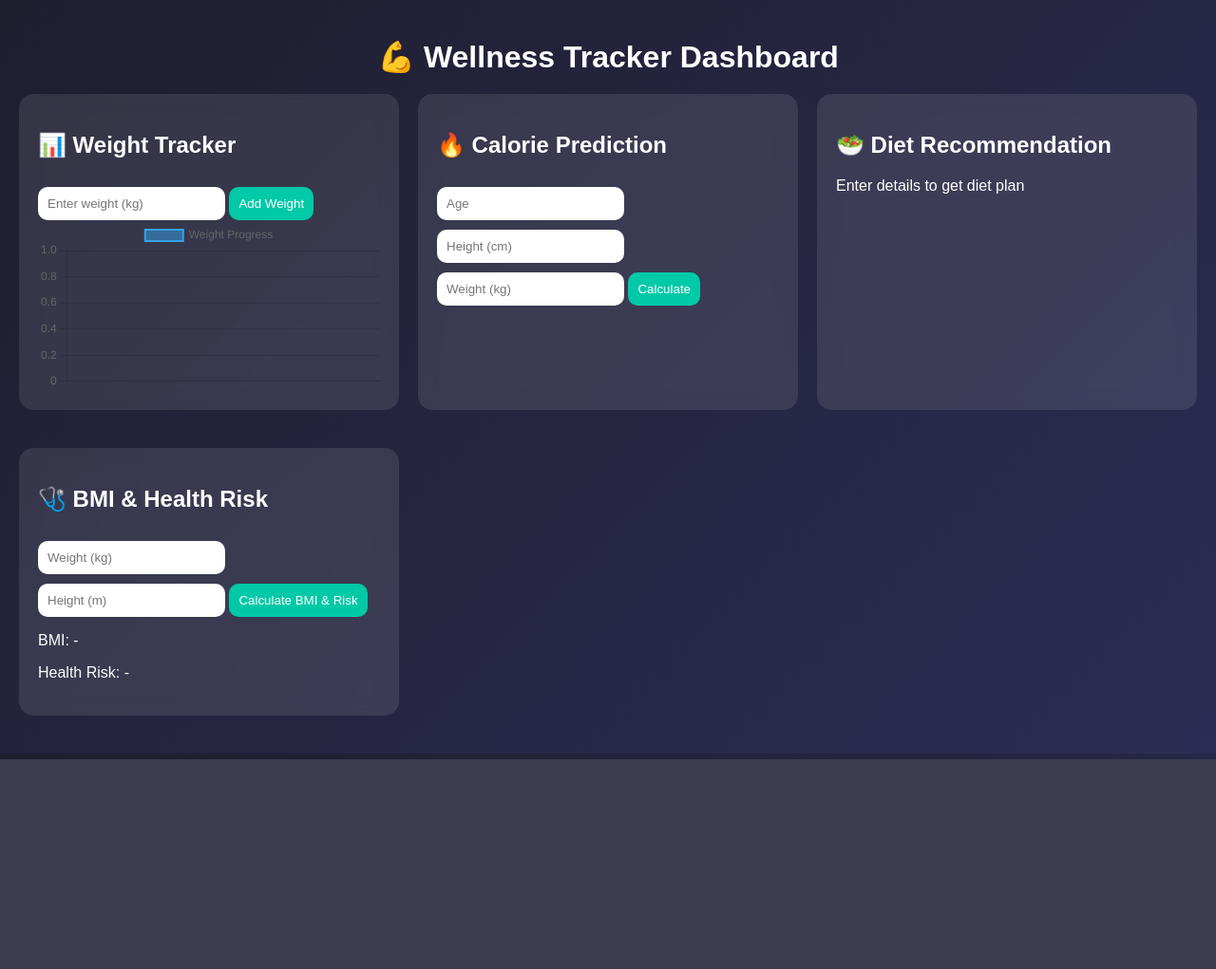
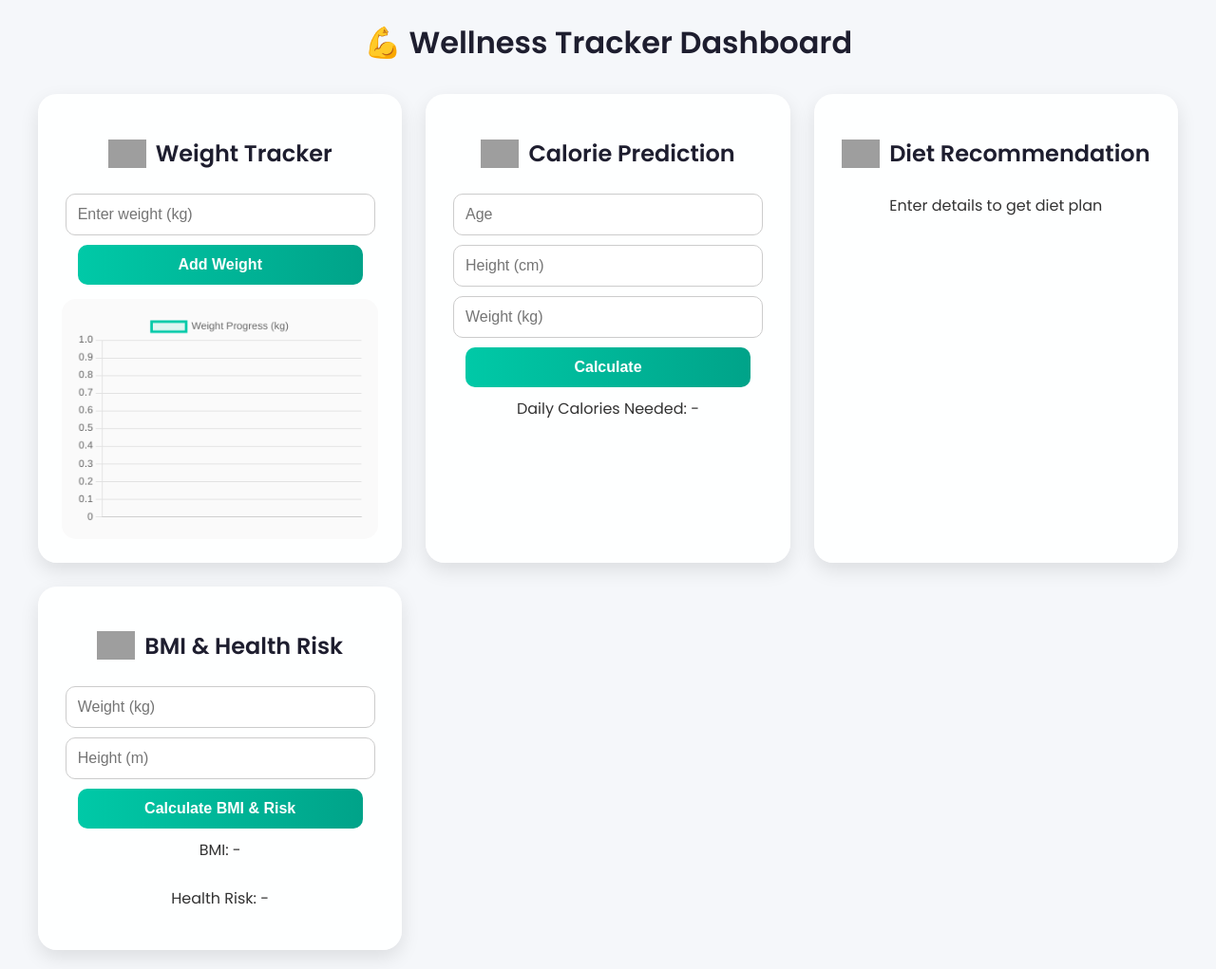
Before and after one commit to sindhujakarthikeyan3-code/wellness_tracker, a Flask app: page /dashboard in a window 1280 px wide. Shown: the whole page at 95% size. Before the commit the page ends 800 px from the top, so only its background shows below. Run offline with Flask 3, Linux system fonts and the light colour scheme; the visitor is signed in with stand-in values (Sample User, id 1); data that the repository does not hold is empty; some libraries are stand-ins or nearby versions; grey boxes are pictures that could not be loaded.

Commit message:
code ready

```diff
--- a/app.py
+++ b/app.py
@@ -117,6 +117,49 @@ def get_weights():
     weights = Weight.query.filter_by(user_id=session["user_id"]).all()
     return jsonify([w.weight for w in weights])
 
+#calculat_BMI
+
+@app.route('/calculate_bmi', methods=['POST'])
+def calculate_bmi():
+    if "user_id" not in session:
+        return jsonify({"error": "login required"}), 401
+
+    data = request.get_json()
+    weight = float(data.get("weight", 0))
+    height = float(data.get("height", 0))
+
+    if not weight or not height:
+        return jsonify({"error": "Invalid input"}), 400
+
+    bmi = round(weight / (height * height), 2)
+    return jsonify({"bmi": bmi})
+
+#RISKJ_PREDICTOR
+
+@app.route('/predict_risk', methods=['POST'])
+def predict_risk():
+    if "user_id" not in session:
+        return jsonify({"error": "login required"}), 401
+
+    data = request.get_json()
+    bmi = float(data.get("bmi", 0))
+
+    if not bmi:
+        return jsonify({"risk": "Unknown"})
+
+    # Simple risk categories
+    if bmi < 18.5:
+        risk = "Underweight"
+    elif bmi < 25:
+        risk = "Normal"
+    elif bmi < 30:
+        risk = "Overweight"
+    else:
+        risk = "Obese"
+
+    return jsonify({"risk": risk})
+
+
 # ------------------ INIT DB ------------------
 @app.route('/init_db')
 def init_db_route():
--- a/templates/dashboard.html
+++ b/templates/dashboard.html
@@ -3,98 +3,141 @@
 <head>
 <meta charset="UTF-8">
 <meta name="viewport" content="width=device-width, initial-scale=1.0">
-<title>Wellness Dashboard</title>
+<title>Wellness Tracker Dashboard</title>
 
+<!-- Chart.js -->
 <script src="https://cdn.jsdelivr.net/npm/chart.js"></script>
+
+<!-- Google Fonts -->
+<link href="https://fonts.googleapis.com/css2?family=Poppins:wght@300;400;600&display=swap" rel="stylesheet">
 
 <style>
 body {
     margin: 0;
-    font-family: Arial;
-    background: linear-gradient(135deg, #1e1e2f, #2c2c54);
-    color: white;
+    font-family: 'Poppins', sans-serif;
+    background: #f5f7fa;
+    color: #333;
 }
 
 .container {
-    padding: 20px;
+    max-width: 1200px;
+    margin: 20px auto;
+    padding: 0 20px;
 }
 
 h1 {
     text-align: center;
-    margin-bottom: 20px;
-}
-
-.card {
-    background: rgba(255,255,255,0.1);
-    padding: 20px;
-    border-radius: 15px;
-    margin-bottom: 20px;
-    backdrop-filter: blur(10px);
-}
-
-input, button {
-    padding: 10px;
-    border-radius: 10px;
-    border: none;
-    margin-top: 10px;
-}
-
-button {
-    background: #00c9a7;
-    color: white;
-    cursor: pointer;
-}
-
-button:hover {
-    background: #00a389;
+    margin-bottom: 30px;
+    color: #1e1e2f;
 }
 
 .grid {
     display: grid;
-    grid-template-columns: repeat(auto-fit, minmax(300px, 1fr));
-    gap: 20px;
+    grid-template-columns: repeat(auto-fit, minmax(350px, 1fr));
+    gap: 25px;
 }
 
-ul {
-    line-height: 1.8;
+/* Professional card style */
+.card {
+    background: rgba(255,255,255,0.95);
+    border-radius: 20px;
+    box-shadow: 0 8px 20px rgba(0,0,0,0.1);
+    padding: 25px;
+    display: flex;
+    flex-direction: column;
+    align-items: center;
+    transition: transform 0.2s ease;
 }
+
+.card:hover {
+    transform: translateY(-5px);
+}
+
+.card h2 {
+    margin-bottom: 15px;
+    font-weight: 600;
+    color: #1e1e2f;
+    display: flex;
+    align-items: center;
+}
+
+.card h2 img {
+    height: 30px;
+    margin-right: 10px;
+}
+
+input, button {
+    padding: 12px;
+    border-radius: 10px;
+    border: 1px solid #ccc;
+    margin-top: 10px;
+    width: 90%;
+    font-size: 16px;
+}
+
+button {
+    background: linear-gradient(90deg, #00c9a7, #00a389);
+    color: white;
+    border: none;
+    cursor: pointer;
+    font-weight: 600;
+    transition: background 0.3s ease;
+}
+
+button:hover {
+    background: linear-gradient(90deg, #00a389, #008c7c);
+}
+
+canvas {
+    margin-top: 15px;
+    border-radius: 15px;
+    background: #fafafa;
+    padding: 15px;
+}
+
+/* Section content */
+p {
+    margin-top: 10px;
+    line-height: 1.6;
+    text-align: left;
+}
+
 </style>
 </head>
 
 <body>
-
 <div class="container">
     <h1>💪 Wellness Tracker Dashboard</h1>
 
     <div class="grid">
 
-<!-- Weight Section -->
+        <!-- Weight Tracker -->
         <div class="card">
-<h2>📊 Weight Tracker</h2>
+            <h2><img src="https://img.icons8.com/ios-filled/50/000000/weight.png"/>Weight Tracker</h2>
             <input type="number" id="weight" placeholder="Enter weight (kg)">
             <button onclick="addWeight()">Add Weight</button>
-<canvas id="weightChart"></canvas>
+            <canvas id="weightChart" height="250"></canvas>
         </div>
 
-<!-- Calorie Section -->
+        <!-- Calorie Prediction -->
         <div class="card">
-<h2>🔥 Calorie Prediction</h2>
+            <h2><img src="https://img.icons8.com/ios-filled/50/000000/fire-element.png"/>Calorie Prediction</h2>
             <input type="number" id="age" placeholder="Age">
             <input type="number" id="height" placeholder="Height (cm)">
             <input type="number" id="weightCal" placeholder="Weight (kg)">
             <button onclick="calculateCalories()">Calculate</button>
-<p id="calorieResult"></p>
+            <p id="calorieResult">Daily Calories Needed: -</p>
         </div>
 
-<!-- Diet Section -->
+        <!-- Diet Recommendation -->
         <div class="card">
-<h2>🥗 Diet Recommendation</h2>
+            <h2><img src="https://img.icons8.com/ios-filled/50/000000/salad.png"/>Diet Recommendation</h2>
             <p id="dietPlan">Enter details to get diet plan</p>
         </div>
 
-<!-- BMI & Health Risk Section -->
+        <!-- BMI & Health Risk -->
         <div class="card">
-<h2>🩺 BMI & Health Risk</h2>
+            <h2><img src="https://img.icons8.com/ios-filled/50/000000/heart-health.png"/>BMI & Health Risk</h2>
             <input type="number" id="weightBMI" placeholder="Weight (kg)">
             <input type="number" id="heightBMI" placeholder="Height (m)">
             <button onclick="calculateBMI()">Calculate BMI & Risk</button>
@@ -108,10 +151,9 @@ ul {
 <script>
 let chart;
 
-// 🔹 Add weight
+// Add weight
 function addWeight() {
     let weight = document.getElementById("weight").value;
-
     fetch("/add_weight", {
         method: "POST",
         headers: {"Content-Type": "application/json"},
@@ -119,12 +161,11 @@ function addWeight() {
     }).then(() => loadWeights());
 }
 
-// 🔹 Load weights
+// Load weights
 function loadWeights() {
     fetch("/get_weights")
     .then(res => res.json())
     .then(data => {
-        // ✅ Fixed: data is array of numbers from backend
         let weights = data;
         let labels = data.map((_, i) => i + 1);
 
@@ -135,16 +176,28 @@ function loadWeights() {
             data: {
                 labels: labels,
                 datasets: [{
-                    label: "Weight Progress",
+                    label: "Weight Progress (kg)",
                     data: weights,
-                    borderWidth: 2
+                    borderWidth: 3,
+                    borderColor: "#00c9a7",
+                    backgroundColor: "rgba(0,201,167,0.1)",
+                    tension: 0.4,
+                    fill: true,
+                    pointRadius: 6
                 }]
+            },
+            options: {
+                responsive: true,
+                plugins: { legend: { display: true } },
+                scales: {
+                    y: { beginAtZero: false }
+                }
             }
         });
     });
 }
 
-// 🔹 Calorie + Diet
+// Calorie + Diet
 function calculateCalories() {
     let age = document.getElementById("age").value;
     let height = document.getElementById("height").value;
@@ -156,37 +209,18 @@ function calculateCalories() {
         "Daily Calories Needed: " + Math.round(calories);
 
     let diet = "";
-
     if(calories < 1800){
-        diet = `
-        🥗 Weight Loss Plan:
-        • Breakfast: Oats + Apple 🍎
-        • Lunch: Brown rice + Grilled chicken / Paneer 🍗
-        • Dinner: Salad + Soup 🥣
-        • Snacks: Nuts + Green tea
-        `;
+        diet = `🥗 Weight Loss Plan:\n• Breakfast: Oats + Apple 🍎\n• Lunch: Brown rice + Chicken/Paneer 🍗\n• Dinner: Salad + Soup 🥣\n• Snacks: Nuts + Green tea`;
     } else if(calories < 2500){
-        diet = `
-        ⚖️ Maintenance Diet:
-        • Breakfast: Idli / Eggs + Milk 🥚
-        • Lunch: Rice + Dal + Vegetables 🍛
-        • Dinner: Roti + Curry
-        • Snacks: Fruits 🍌
-        `;
+        diet = `⚖️ Maintenance Diet:\n• Breakfast: Idli / Eggs + Milk 🥚\n• Lunch: Rice + Dal + Vegetables 🍛\n• Dinner: Roti + Curry\n• Snacks: Fruits 🍌`;
     } else {
-        diet = `
-        💪 Weight Gain Plan:
-        • Breakfast: Peanut butter bread + Banana 🍌
-        • Lunch: Rice + Chicken / Paneer 🍗
-        • Dinner: Chapati + Curry
-        • Snacks: Dry fruits + Milk 🥛
-        `;
+        diet = `💪 Weight Gain Plan:\n• Breakfast: Peanut butter bread + Banana 🍌\n• Lunch: Rice + Chicken / Paneer 🍗\n• Dinner: Chapati + Curry\n• Snacks: Dry fruits + Milk 🥛`;
     }
 
     document.getElementById("dietPlan").innerText = diet;
 }
 
-// 🔹 BMI & Health Risk
+// BMI & Health Risk
 function calculateBMI() {
     let weight = parseFloat(document.getElementById("weightBMI").value);
     let height = parseFloat(document.getElementById("heightBMI").value);
```
Lines whose indentation alone changed are shown as unchanged.
